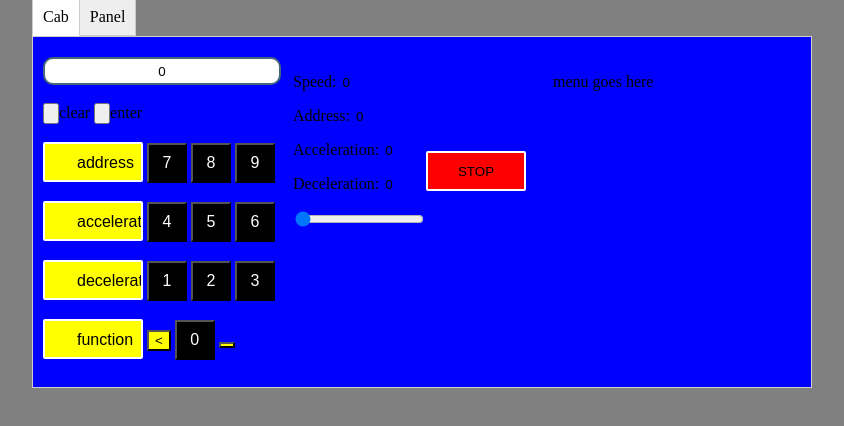
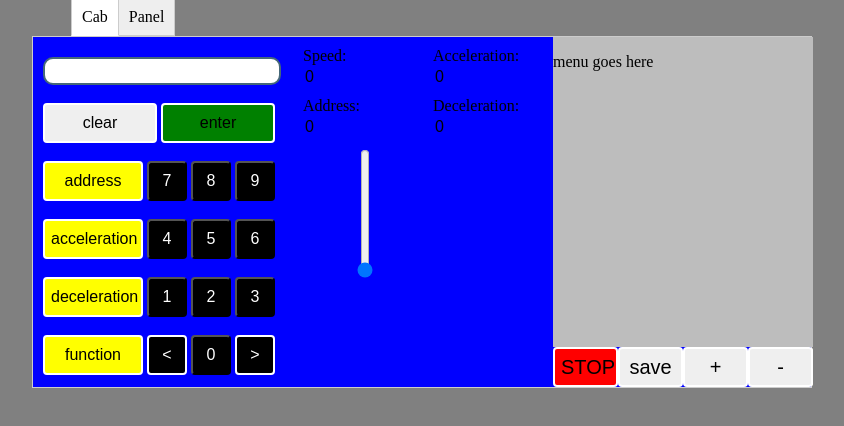
Before and after one commit to caileanm/PiRail, a plain HTML site: page index.html in a window 1280 px wide. Shown: the whole page, without its empty margins (218-1062 px from the left). Drawn offline with Linux system fonts and the light colour scheme.

Commit message:
Interface improvements

```diff
--- a/PiRailStyle.css
+++ b/PiRailStyle.css
@@ -21,7 +21,7 @@
     border: 1px solid #ccc;
     margin-left: -1px;
     position: relative;
-    left: 1px;
+    left: 40px;
 }
 
 .tab [type=radio] {
@@ -53,20 +53,115 @@
 	position: absolute;
 	left: 10px;
 	top: 20px;
+	width: 260px;
+}
+
+.info {
+	position: absolute;
+	left: 260px;
+	top: 0px;
+	width: 260px;
+}
+
+.col1 {
+	position: absolute;
+	top: 0px;
+	left: 0px;
+	width: 130px;
+	height: 110px;
+}
+
+.col2 {
+	position: absolute;
+	top: 0px;
+	left: 130px;
+	width: 130px;
+	height: 110px;
+}
+
+.infodisplay {
+	border: 0px;
+	text-align: left;
+	width: 40px;
+	background-color: blue;
+}
+
+.speed {
+	position: absolute;
+	top: 30px;
+	left: 10px;
+	font-size: 16px;
+}
+
+.speedlabel {
+	position: absolute;
+	margin: 0px;
+	top: 10px;
+	left: 10px;
+	font-size: 16px;
+}
+
+.address {
+	position: absolute;
+	top: 80px;
+	left: 10px;
+	font-size: 16px;
+}
+
+.addresslabel {
+	position: absolute;
+	margin: 0px;
+	top: 60px;
+	left: 10px;
+	font-size: 16px;
+}
+
+.acceleration {
+	position: absolute;
+	top: 30px;
+	left: 10px;
+	font-size: 16px;
+}
+
+.accelerationlabel {
+	position: absolute;
+	margin: 0px;
+	top: 10px;
+	left: 10px;
+	font-size: 16px;
+}
+
+.deceleration {
+	position: absolute;
+	top: 80px;
+	left: 10px;
+	font-size: 16px;
+}
+
+.decelerationlabel {
+	position: absolute;
+	position: absolute;
+	margin: 0px;
+	top: 60px;
+	left: 10px;
+	font-size: 16px;
 }
 
 .direction {
 	background-color: black;
-}
-
-.direction, active {
-	background-color: yellow;
+	color: white;
+	height: 40px;
+	width: 40px;
+	border-radius: 8px;
+	font-size: 16px;
 }
 
 .control {
 	position: absolute;
 	left: 260px;
-	top: 20px;
+	top: 110px;
+	width: 260px;
+	height: 240px;
 }
 
 .value {
@@ -75,28 +170,22 @@
 	height: 22px;
 	width: 230px;
 	text-align: center;
+	font-size: 20px;
 }
 
 .button {
 	text-align: center;
 	border: 2px solid;
-	border-radius: 2px;
+	border-radius: 4px;
 	border-color: white;
 }
 
 .extra {
-	padding: 10px 32px;
 	font-size: 16px;
 	width: 100px;
 	height: 40px;
 	text-align: center;
 	background-color: yellow;
-}
-
-.info {
-	background-color: blue;
-	border: 0px;
-	text-align: left;
 }
 
 .number {
@@ -105,21 +194,72 @@
 	background-color: black;
 	height: 40px;
 	width: 40px;
+	border-radius: 4px;
+}
+
+.displaybutton {
+	font-size: 16px;
+	width: 114px;
+	height: 40px;
+}
+
+.enter {
+	background-color: green;
+}
+
+input[type=range] {
+	-webkit-appearance: slider-vertical;
+	width: 140px;
+}
+
+.submenu {
+	height: 40px;
+	width: 260px;
+	position: absolute;
+	left: 520px;
+	bottom: 0px;
+}
+
+.submenubutton {
+	height: 40px;
+	width: 65px;
+	font-size: 20px;
+}
+
+.save {
+	position: absolute;
+	bottom: 0px;
+	left: 65px;
+}
+
+.add {
+	position: absolute;
+	bottom: 0px;
+	left: 130px;
+}
+
+.remove {
+	position: absolute;
+	bottom: 0px;
+	left: 195px;
 }
 
 .stop {
 	background-color: red;
+	font-size: 20px;
 	height: 40px;
-	width: 100px;
+	width: 65px;
 	position: absolute;
-	bottom: 40px;
-
+	bottom: 0px;
+	left: 0px;
 }
 
 .menu {
 	position: absolute;
+	top: 0px;
 	left: 520px;
 	width: 260px;
-	height: 340px;
-	overflow:scroll;
+	height: 310px;
+	overflow:hidden;
+	background-color: #BDBDBD;
 }
--- a/PiRailView.js
+++ b/PiRailView.js
@@ -12,7 +12,11 @@ function PiRailView() {
         nineButton = document.getElementById("nine"),
 		clearButton = document.getElementById("clear"),
         zeroButton = document.getElementById("zero"),
-		enterButton = document.getElementById("enter");
+		enterButton = document.getElementById("enter"),
+		addressButton = document.getElementByID("address"),
+		accelerationButton = document.getElementByID("acceleration"),
+		decelerationButton = document.getElementByID("deceleration"),
+		functionButton = document.getElementByID("function");
 
 	this.showCurrentValue = function (value) {
         textvalue.value = value;
@@ -62,11 +66,23 @@ function PiRailView() {
         clearButton.addEventListener("click", callback);
     };
 
-	this.setClearClickCallback = function (callback) {
-        clearButton.addEventListener("click", callback);
+	this.setEnterClickCallback = function (callback) {
+        enterButton.addEventListener("click", callback);
     };
 
-	this.setSpeedChangeCallback = function (callback) {
-        clearButton.addEventListener("change", callback);
+	this.setAddressClickCallback = function (callback) {
+        addressButton.addEventListener("click", callback);
+    };
+
+	this.setAccelerationClickCallback = function (callback) {
+        accelerationButton.addEventListener("click", callback);
+    };
+
+	this.setDecelerationClickCallback = function (callback) {
+        decelerationButton.addEventListener("click", callback);
+    };
+
+	this.setFunctionClickCallback = function (callback) {
+        functionButton.addEventListener("click", callback);
     };
 }
--- a/controller.js
+++ b/controller.js
@@ -4,7 +4,11 @@ function controller() {
 		view = new PiRailView(),
 		updateValueDisplay = function () {
 			view.showCurrentValue(model.getValue());
-		};
+		},
+		Address = true,
+		Acceleration = false,
+		Deceleration = false,
+		Function = false;
 
 	this.init = function() {
 		updateValueDisplay();
@@ -64,6 +68,9 @@ function controller() {
 			view.showCurrentValue(model.getValue());
 		});
 
+		view.setEnterCallBackFunction(function () {
+			//
+		}
 	};
 
 }
--- a/index.html
+++ b/index.html
@@ -24,60 +24,66 @@
             </div>
 
 			<br>
-				<input type="button" class="displaybutton" id="clear">clear</button>
-				<input type="button" class="displaybutton" id="enter">enter</button>
+				<input type="button" class="displaybutton button" id="clear" value="clear"></button>
+				<input type="button" class="displaybutton button enter" id="enter" value="enter"></button>
 			</br>
 
 			<br>
-				<input type="button" id="address" class="button extra address" value="address"></button>
+				<input type="button" id="address" class="button extra addressbutton" value="address"></button>
                 <input type="button" id="seven" class="number" value="7">
                 <input type="button" id="eight" class="number" value="8">
                 <input type="button" id="nine" class="number" value="9">
             </br>
             <br>
-				<input type="button" id="acceleration" class="button extra deceleration" value="acceleration"></button>
+				<input type="button" id="acceleration" class="button extra accelerationbutton" value="acceleration"></button>
                 <input type="button" id="four" class="number" value="4">
                 <input type="button" id="five" class="number" value="5">
                 <input type="button" id="six" class="number" value="6">
             </br>
             <br>
-				<input type="button" id="deceleration" class="button extra deceleration" value="deceleration"></button>
+				<input type="button" id="deceleration" class="button extra decelerationbutton" value="deceleration"></button>
                 <input type="button" id="one" class="number" value="1">
                 <input type="button" id="two" class="number" value="2">
                 <input type="button" id="three" class="number" value="3">
             </br>
 			<br>
-				<input type="button" id="function" class="button extra function" value="function"></button>
-				<input type="button" id="backwards" class="direction" value="<"></button>
+				<input type="button" id="function" class="button extra functionbutton" value="function"></button>
+				<input type="button" id="backwards" class="button direction" value="<"></button>
 				<input type="button" id="zero" class="number" value="0">
-				<button type="button" id="forwards" class="direction active" value=">"></button>
+				<input type="button" id="forwards" class="button direction" value=">"></button>
 			</br>
 			</div>
 
+			<div class="info">
+				<div class="col1">
+				<p class="speedlabel">Speed: </p>
+					<input type="text" id="speedDisplay" class="speed infodisplay" value="0" readonly>
+				<p class="addresslabel">Address: </p>
+					<input type="text" id="AddressDisplay" class="address infodisplay" value="0" readonly>
+				</div>
+
+				<div class="col2">
+				<p class="accelerationlabel">Acceleration: </p>
+					<input type="text" id="AccelerationDisplay" class="acceleration infodisplay" value="0" readonly>
+				<p class="decelerationlabel">Deceleration: </p>
+					<input type="text" id="DecelerationDisplay" class="deceleration infodisplay" value="0" readonly>
+				</div>
+			</div>
+
 			<div class="control">
-			<p>Speed:
-				<input type="text" id="speedDisplay" class="info speed" value="0" readonly>
-			</p>
-			<p>Address:
-				<input type="text" id="AddressDisplay" class="info address" value="0" readonly>
-			</p>
-
-			<p>Acceleration:
-				<input type="text" id="AccelerationDisplay" class="info acceleration" value="0" readonly>
-			</p>
-
-			<p>Deceleration:
-				<input type="text" id="DecelerationDisplay" class="info deceleration" value="0" readonly>
-			</p>
-
-			<input type="range" id="speed"  min="0" max="128" value="0" />
-
-			<button type="button" class="button stop">STOP</button>
+				<input type="range" id="throttle" class="throttle"  min="0" max="128" value="0" />
 			</div>
 
 			<div id="locos" class="locos menu">
 				<p>menu goes here</p>
 		    </div>
+
+			<div class="submenu">
+				<input type="button" class="button stop" value="STOP"></input>
+				<input type="button" class="button submenubutton save" value="save"></input>
+				<input type="button" class="button submenubutton add" value="+"></input>
+				<input type="button" class="button submenubutton remove" value="-"></input>
+			</div>
 
             </div>
        </div>
@@ -88,6 +94,18 @@
 
            <div class="content">
                <p>Layout Control goes here</p>
+
+				<div id="accessories" class="accessories menu">
+					<p>menu goes here</p>
+				</div>
+
+				<div class="submenu">
+					<input type="button" class="button stop" value="STOP"></input>
+					<input type="button" class="button submenubutton save" value="save"></input>
+					<input type="button" class="button submenubutton add" value="+"></input>
+					<input type="button" class="button submenubutton remove" value="-"></input>
+				</div>
+
            </div>
        </div>
 
```
Also changed, not shown: 2 other files.
